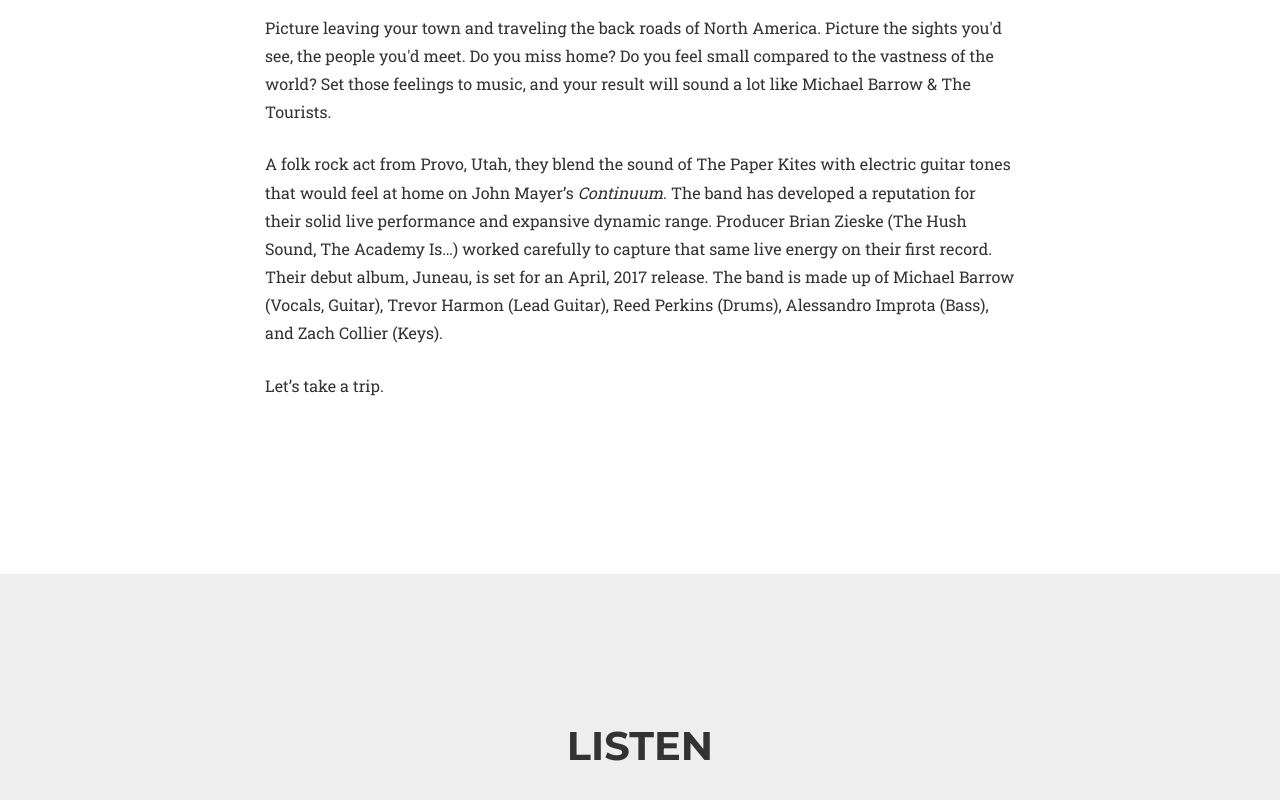
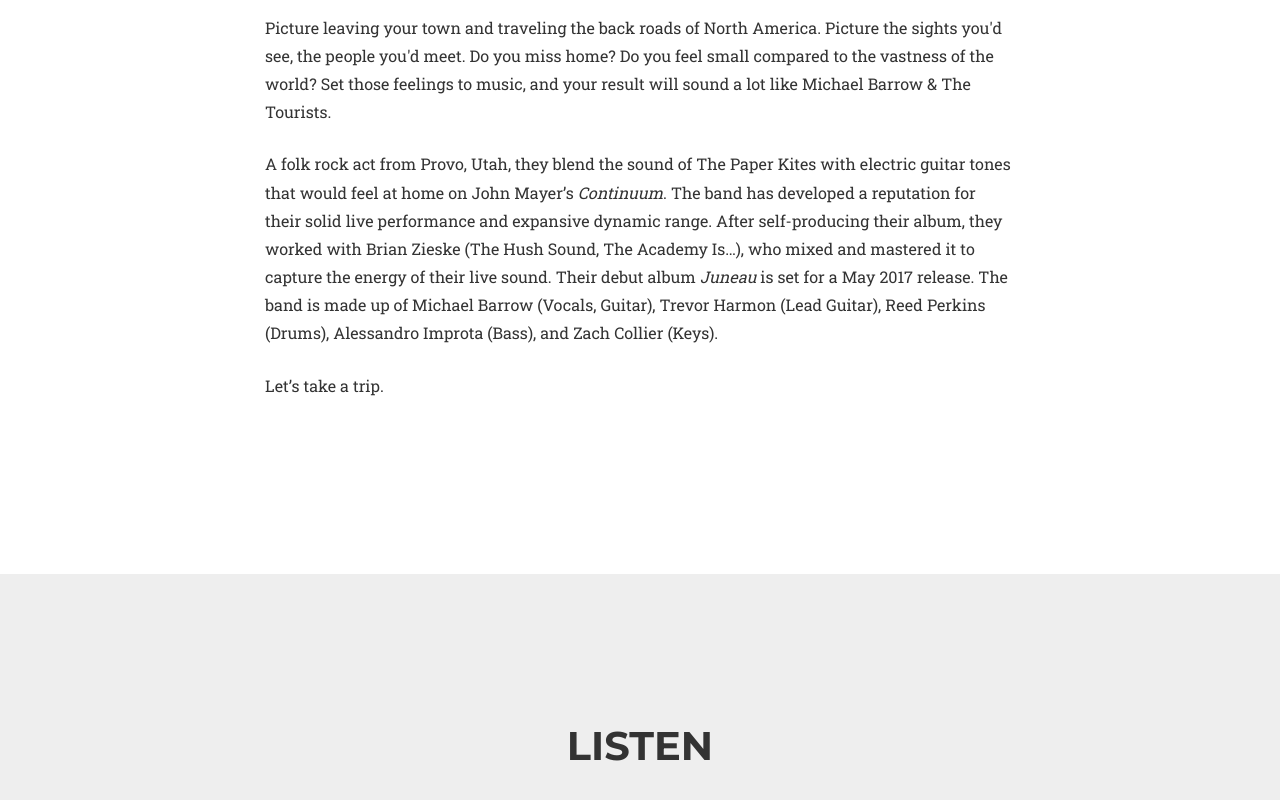
Before and after one commit to michaelbarrowandthetourists/michael-barrow-epk, a website: page index.html in a window 1280 px wide. Shown: the part 1286-2086 px from the top of the page. Drawn offline with nearby package versions, Linux system fonts and the light colour scheme; a web font is replaced by a local one.

Commit message:
Fixed wording on site

```diff
--- a/index.html
+++ b/index.html
@@ -98,7 +98,7 @@
                         Picture leaving your town and traveling the back roads of North America. Picture the sights you'd see, the people you'd meet. Do you miss home? Do you feel small compared to the vastness of the world? Set those feelings to music, and your result will sound a lot like Michael Barrow &amp; The Tourists.
                     </p>
                     <p>
-                        A folk rock act from Provo, Utah, they blend the sound of The Paper Kites with electric guitar tones that would feel at home on John Mayer’s <i>Continuum</i>. The band has developed a reputation for their solid live performance and expansive dynamic range. Producer Brian Zieske (The Hush Sound, The Academy Is…) worked carefully to capture that same live energy on their first record. Their debut album, Juneau, is set for an April, 2017 release. The band is made up of Michael Barrow (Vocals, Guitar), Trevor Harmon (Lead Guitar), Reed Perkins (Drums), Alessandro Improta (Bass), and Zach Collier (Keys).
+                        A folk rock act from Provo, Utah, they blend the sound of The Paper Kites with electric guitar tones that would feel at home on John Mayer’s <i>Continuum</i>. The band has developed a reputation for their solid live performance and expansive dynamic range. After self-producing their album, they worked with Brian Zieske (The Hush Sound, The Academy Is…), who mixed and mastered it to capture the energy of their live sound. Their debut album <em>Juneau</em> is set for a May 2017 release. The band is made up of Michael Barrow (Vocals, Guitar), Trevor Harmon (Lead Guitar), Reed Perkins (Drums), Alessandro Improta (Bass), and Zach Collier (Keys).
                     </p>
                     <p>
                         Let’s take a trip.
```
